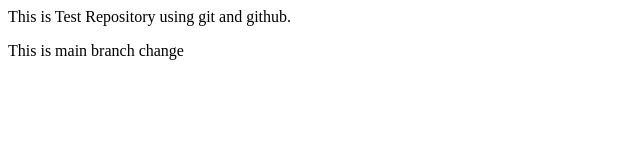
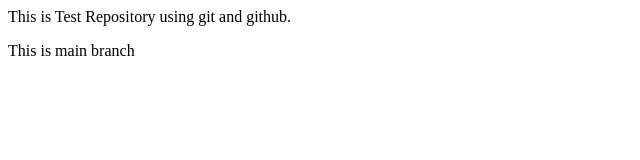
Before and after one commit to Shariqqqq/TestRepo, a plain HTML site: page index.html in a window 1280 px wide. Shown: the full height of the page, 0-640 px from the left. Drawn offline with Linux system fonts and the light colour scheme.

Commit message:
update para

```diff
--- a/index.html
+++ b/index.html
@@ -1,2 +1,2 @@
 <p>This is Test Repository using git and github.</p>
-<p>This is main branch change</p>
+<p>This is main branch</p>
```
